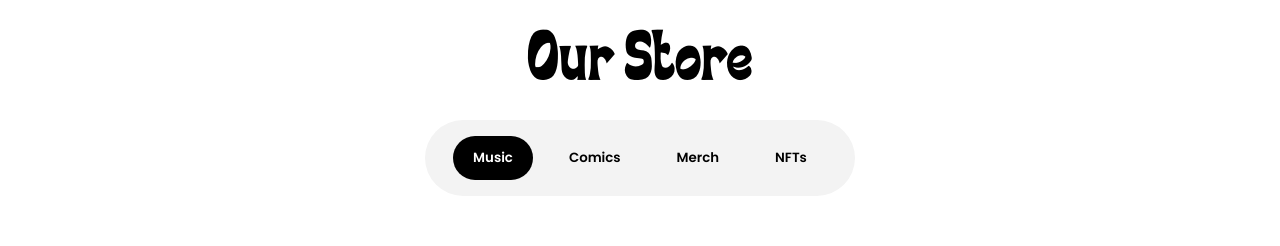
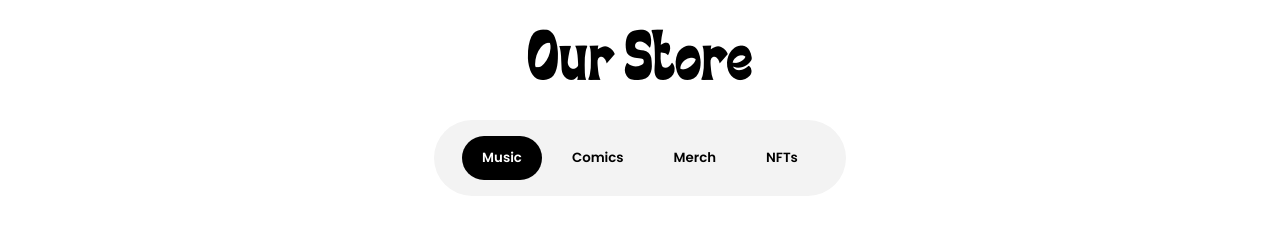
Before and after one commit to lilpolymath/planet-lukukul, a Next.js app: page / in a window 1280 px wide. Shown: the part 1520-1766 px from the top of the page. Built offline with nearby package versions, Linux system fonts and the light colour scheme.

Commit message:
style: store item update

```diff
--- a/src/styles/_components.scss
+++ b/src/styles/_components.scss
@@ -500,8 +500,10 @@
     border-radius: 48px;
     width: fit-content;
     display: flex;
-    gap: 16px;
+    gap: 10px;
     margin: 12px auto;
+    flex-wrap: wrap;
+    justify-content: center;
   }
 
   &__tag {
```
